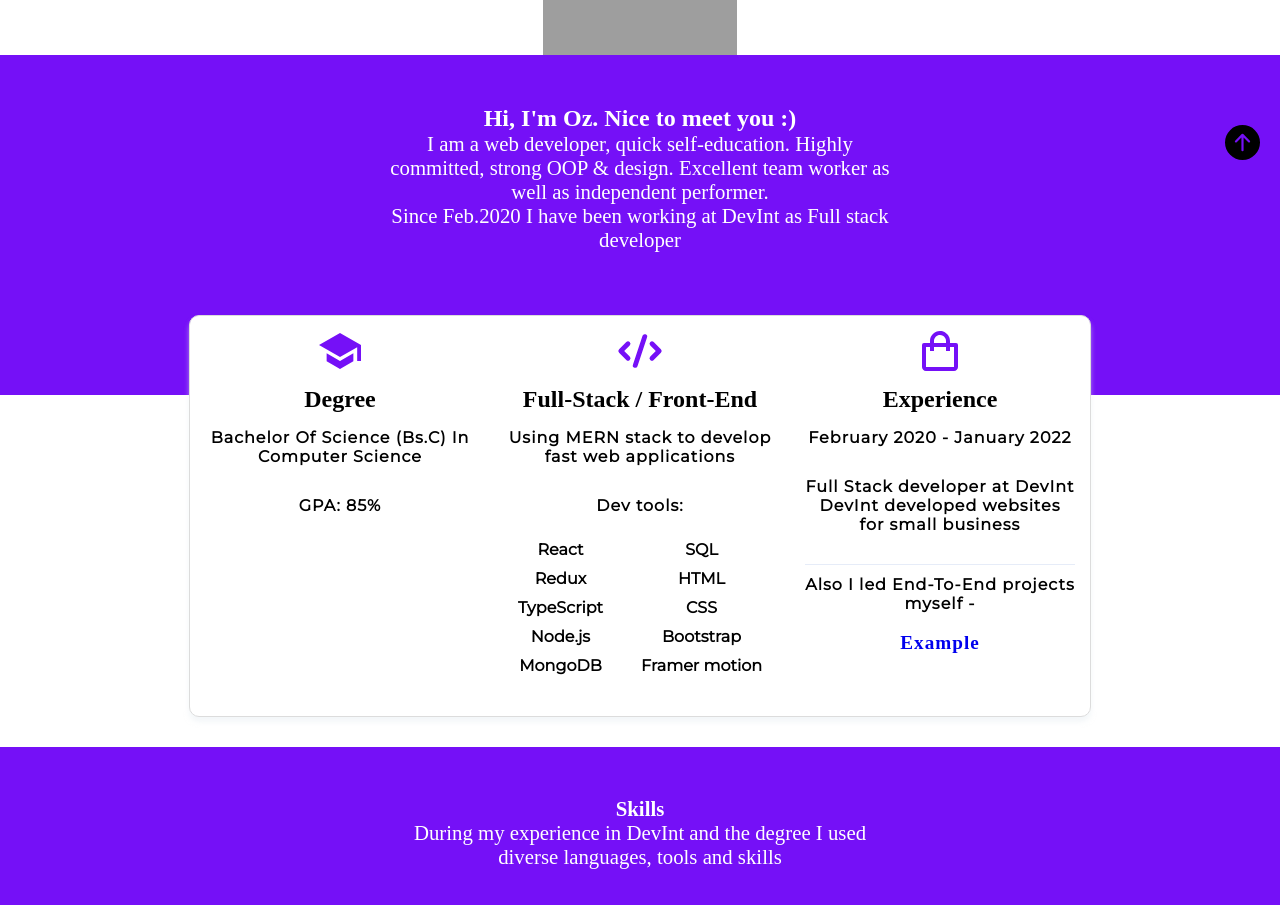
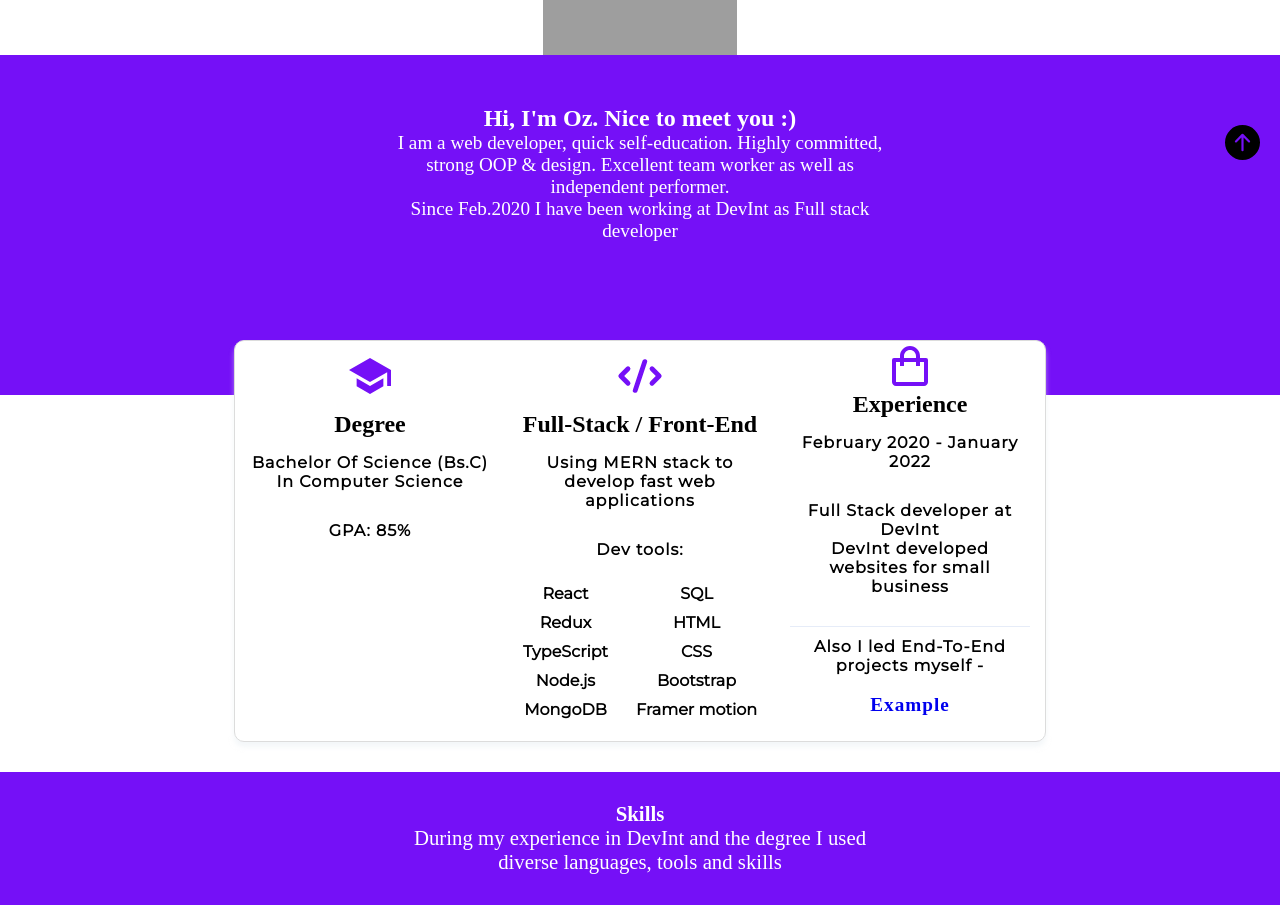
Before and after one commit to Ozshurki/portfolio, a React (Create React App) app: page /about-me in a window 1280 px wide. Shown: the part 600-1505 px from the top of the page. Built offline with nearby package versions, Linux system fonts and the light colour scheme; grey boxes are pictures that could not be loaded.

Commit message:
Fix font size

```diff
--- a/src/components/about-me/about-me.css
+++ b/src/components/about-me/about-me.css
@@ -1,7 +1,7 @@
 .about-me-container{
     display: flex;
     flex-direction: column;
-    padding-top: 50px;
+    padding: 50px 15px 0 15px;
     align-items: center;
     min-height: 340px;
     width: 100%;
@@ -11,6 +11,15 @@
 
 .about-me-container p{
     max-width: 500px;
-    font-size: 1.3rem;
+    font-size: 1.2em;
     text-align: center;
+    transition: font-size .3s;
+
 }
+
+@media (max-width: 345px){
+    .about-me-container{
+        padding-top: 15px;
+        font-size: 14px;
+    }
+}
--- a/src/components/cards-container/CardsContainer.tsx
+++ b/src/components/cards-container/CardsContainer.tsx
@@ -22,7 +22,7 @@ const CardsContainer: React.FC = () => {
                 }
             });
         else
-            await animation.start({x: '-100vw'});
+            await animation.start({x: '-150vw'});
     };
 
     useEffect(() => {
--- a/src/components/cards-container/cards-container.css
+++ b/src/components/cards-container/cards-container.css
@@ -1,7 +1,6 @@
 .cards{
     display: flex;
-    flex-wrap: wrap;
-    margin-top: -80px;
+    margin-top: -55px;
     width: auto;
     min-height: auto;
     border: 1px solid gainsboro;
@@ -11,7 +10,7 @@
 }
 
 .col{
-    width: 300px;
+    width: 270px;
     height: 400px;
     padding-bottom: 10px;
     display: flex;
@@ -73,7 +72,7 @@
     font-size: 1.2rem;
 }
 
-@media (max-width: 915px) {
+@media (max-width: 700px) {
     .cards{
         flex-direction: column;
     }
--- a/src/components/footer/footer.css
+++ b/src/components/footer/footer.css
@@ -1,6 +1,7 @@
 @import url('https://fonts.googleapis.com/css2?family=Ubuntu:ital,wght@1,300&display=swap');
 
 .footer{
+    padding: 5px;
     width: 100vw;
     min-height: 200px;
     background: #7510F7;
@@ -17,6 +18,7 @@
     font-weight: 300;
     font-size: 1.3rem;
     opacity: 0.7;
+    text-align: center;
 }
 
 .social-links{
--- a/src/components/skills/skills.css
+++ b/src/components/skills/skills.css
@@ -1,7 +1,7 @@
 .skills-container {
     display: flex;
     flex-direction: column;
-    padding-top: 50px;
+    padding-top: 30px;
     align-items: center;
     min-height: 200px;
     margin-top: 30px;
```
